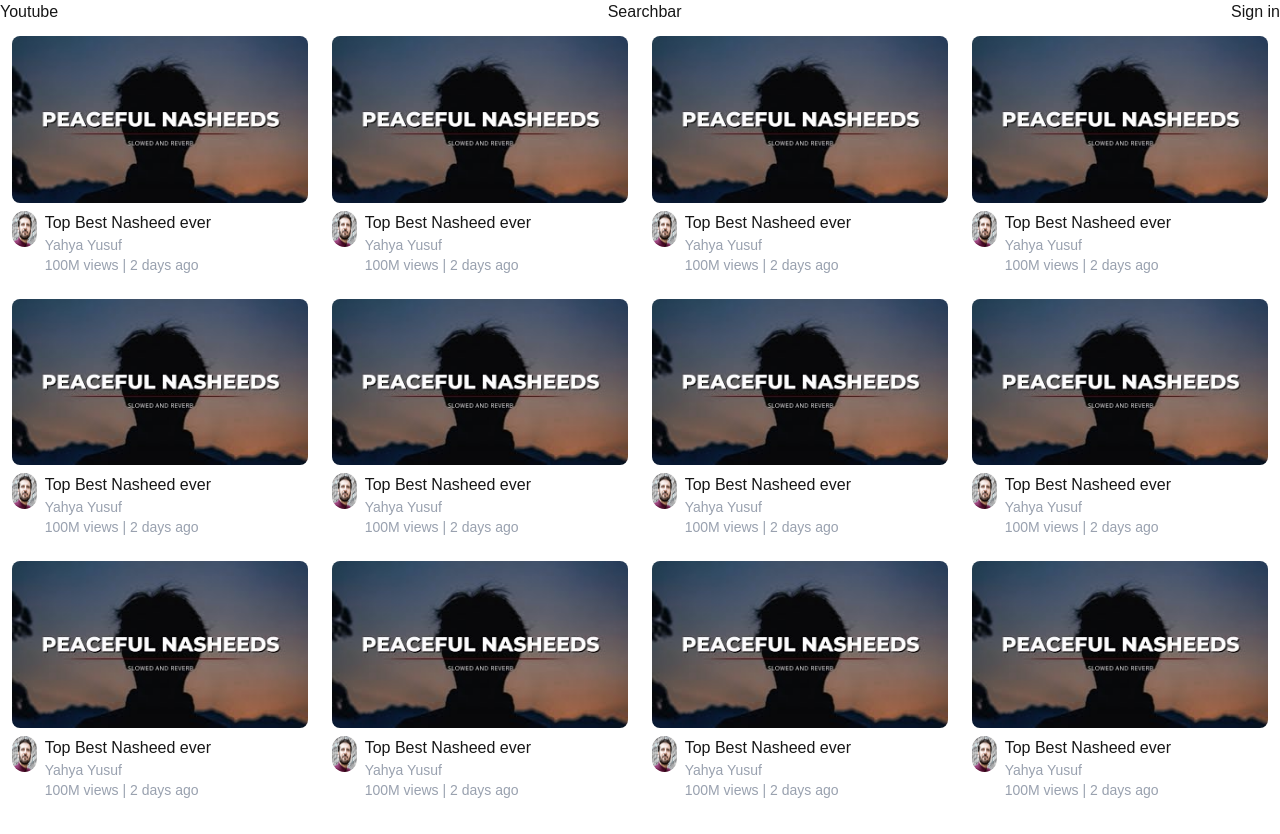
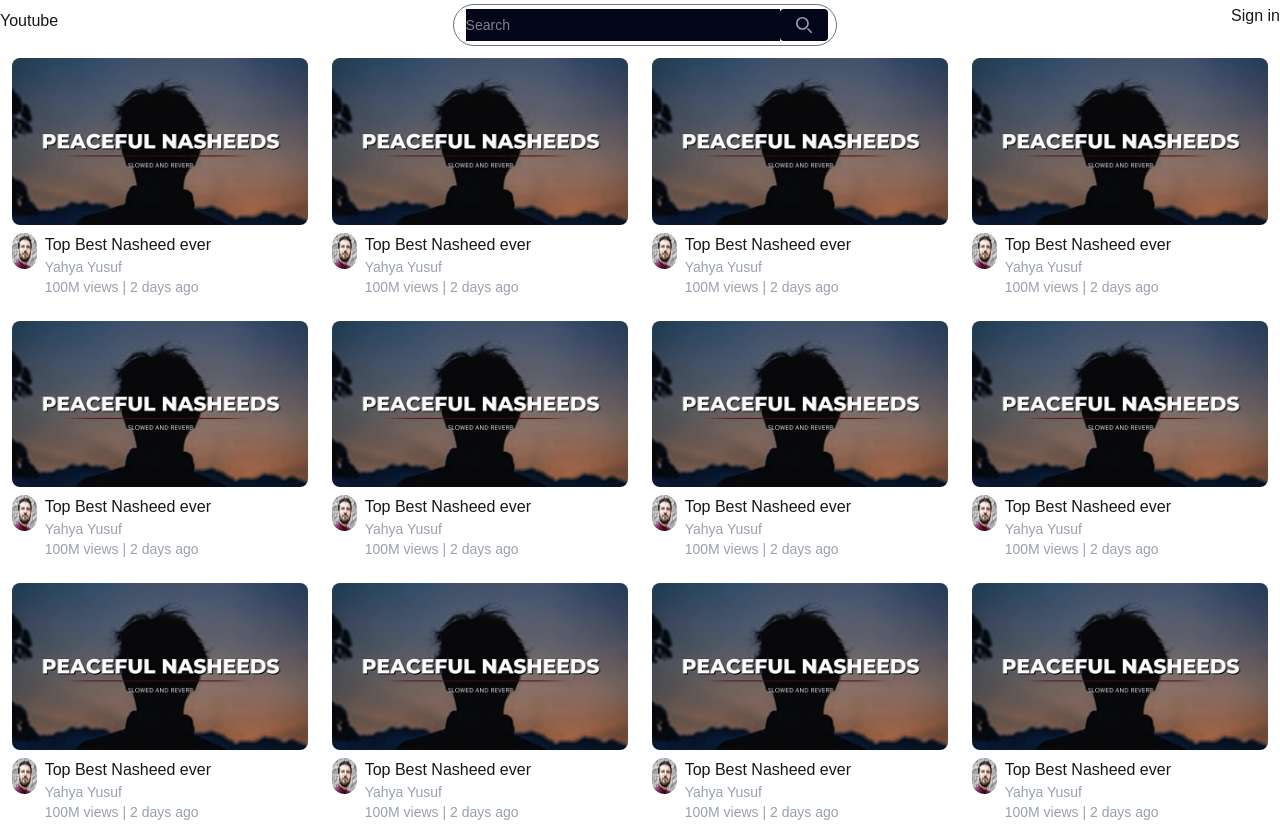
Before and after one commit to YahyaYusufShaikh/nextjs_youtube_clone, a Next.js app in the folder frontend/: page / in a window 1280 px wide. Before the commit the page ends 812 px from the top, so only its background shows below. Built offline with nearby package versions, Linux system fonts and the light colour scheme.

Commit message:
styling searchbar

```diff
--- a/frontend/src/components/AppBar.tsx
+++ b/frontend/src/components/AppBar.tsx
@@ -1,10 +1,13 @@
+import { SearchBar } from "./SearchBar"
+
 export const AppBar = () => {
-    return <div className="flex justify-between">
-        <div>
+    return <div className="flex justify-between
+    pt-1">
+        <div className="text-md inline-flex items-center pb-2">
             Youtube
         </div>
         <div>
-            Searchbar
+            <SearchBar></SearchBar>
         </div>
         <div>
             Sign in
--- /dev/null
+++ b/frontend/src/components/SearchBar.tsx
@@ -0,0 +1,12 @@
+export const SearchBar = () => {
+    return <div>
+            <div className="w-96 flex text-gray-900 border border-gray-500 rounded-3xl p-1 pl-3 text-sm pr-2">
+                <input  id="default-search" className="w-full bg-slate-950 text-white border-none outline-none" placeholder="Search" required />
+                <button className="bg-slate-950 text-gray-400 font-bold py-2 px-4 rounded inline-flex items-center">
+                    <svg className="w-4 h-4" aria-hidden="true" xmlns="http://www.w3.org/2000/svg" fill="none" viewBox="0 0 20 20">
+                        <path stroke="currentColor" stroke-linecap="round" stroke-linejoin="round" stroke-width="2" d="m19 19-4-4m0-7A7 7 0 1 1 1 8a7 7 0 0 1 14 0Z"/>
+                    </svg>
+                </button>
+            </div>
+    </div>
+}
--- a/frontend/src/components/VideoCard.tsx
+++ b/frontend/src/components/VideoCard.tsx
@@ -1,6 +1,6 @@
 export function VideoCard(props: any){
     return(
-        <div className="p-3">
+        <div className="p-3 cursor-pointer">
             <img src={props.Timage} className="rounded-lg"></img>
             <div className="grid grid-cols-12 pt-2">
                 <div className="col-span-1">
--- a/frontend/src/pages/index.tsx
+++ b/frontend/src/pages/index.tsx
@@ -3,6 +3,8 @@
 import {VideoCard} from "../components/VideoCard";
 import { VideoGrid } from "@/components/VideoGrid";
 import { AppBar } from "@/components/AppBar";
+import { SearchBar } from "@/components/SearchBar";
+import App from "next/app";
 
 const geistSans = Geist({
   variable: "--font-geist-sans",
@@ -17,7 +19,7 @@
 export default function Home() {
   return (
    <div>
-      <AppBar/>
+      <AppBar></AppBar>
       <VideoGrid></VideoGrid>
    </div>
   );
```
